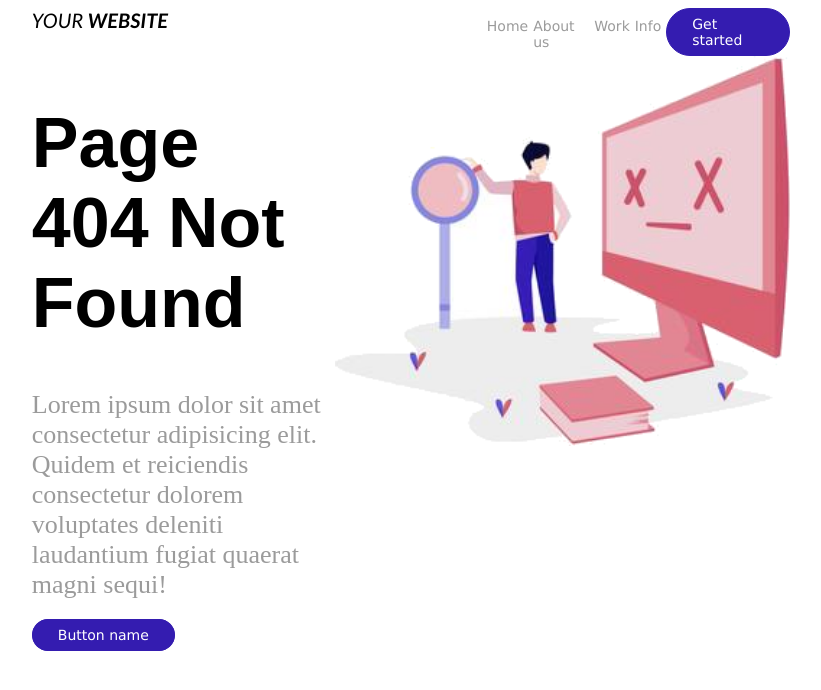
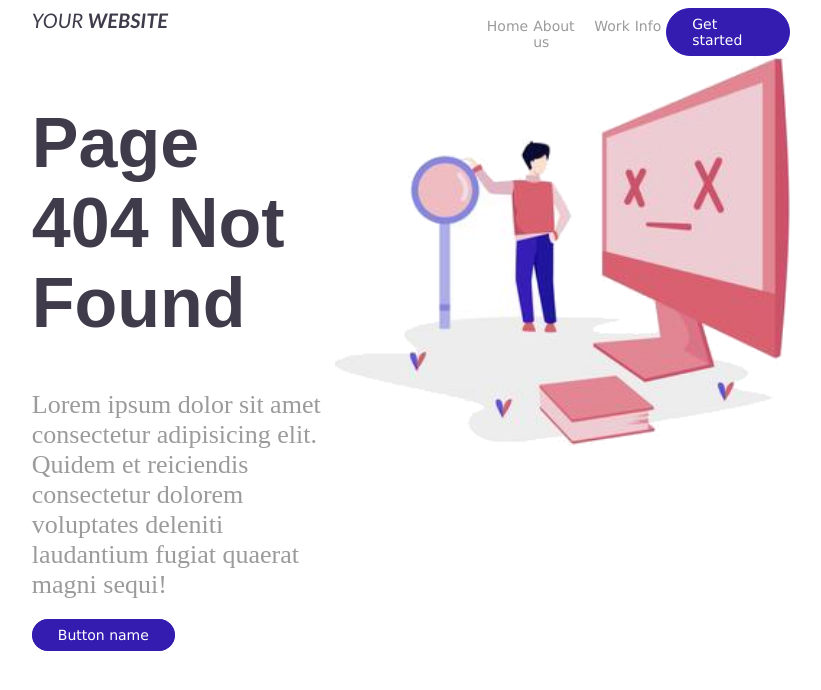
Before and after one commit to marinkus/6-pink, a website: page index.html in a window 1280 px wide. Shown: the whole page, without its empty margins (229-1050 px from the left). Drawn offline with Linux system fonts and the light colour scheme.

Commit message:
color change

```diff
--- a/index.html
+++ b/index.html
@@ -8,7 +8,7 @@
 </head>
 <body style="background-color: #ffffff;">
     <header style="width: 60%; margin-left: 20%; display: inline-block;">
-    <text style="width: 60%; float: left; font-family: 'Gill Sans', 'Gill Sans MT', Calibri, 'Trebuchet MS', sans-serif; font-size: 20px;"><i>YOUR <span><b>WEBSITE</b></span></i></text>
+    <text style="width: 60%; float: left; font-family: 'Gill Sans', 'Gill Sans MT', Calibri, 'Trebuchet MS', sans-serif; font-size: 20px; color: #3F3B4A;"><i>YOUR <span><b>WEBSITE</b></span></i></text>
         <div style="width: 40%; display: flex;">
             <a href="#" style="font-family: Verdana; font-size: 14px; font-weight: 520; text-decoration: none; color: #9B9B9B; margin-right: 5px; margin-top: 10px;">Home</a>
             <a href="#" style="font-family: Verdana; font-size: 14px; font-weight: 520; text-decoration: none; color: #9B9B9B; margin-right: 5px; margin-top: 10px;">About us</a>
@@ -19,7 +19,7 @@
     </header>
     <main style="width: 60%; margin-left: 20%; display: inline-block;">
         <div style="width: 40%; float: left;">
-            <h1 style="font-size: 70px; font-family: Arial, Helvetica, sans-serif;">Page 404 Not Found</h1>
+            <h1 style="font-size: 70px; font-family: Arial, Helvetica, sans-serif; color: #3F3B4A">Page 404 Not Found</h1>
             <p style="font-size: 26px; font-family: 'Times New Roman', Times, serif; color: #9B9B9B;">Lorem ipsum dolor sit amet consectetur adipisicing elit. Quidem et reiciendis consectetur dolorem voluptates deleniti laudantium fugiat quaerat magni sequi!</p>
             <a href="#" style="font-family: Verdana; font-size: 14px; font-weight: 520; text-decoration: none; color: #ffffff; border: solid 1px #341CB0; border-radius: 25px; padding-left: 25px; padding-right: 25px; padding-top: 7px; padding-bottom: 7px; background: #341CB0">Button name</a>
         </div>
```
